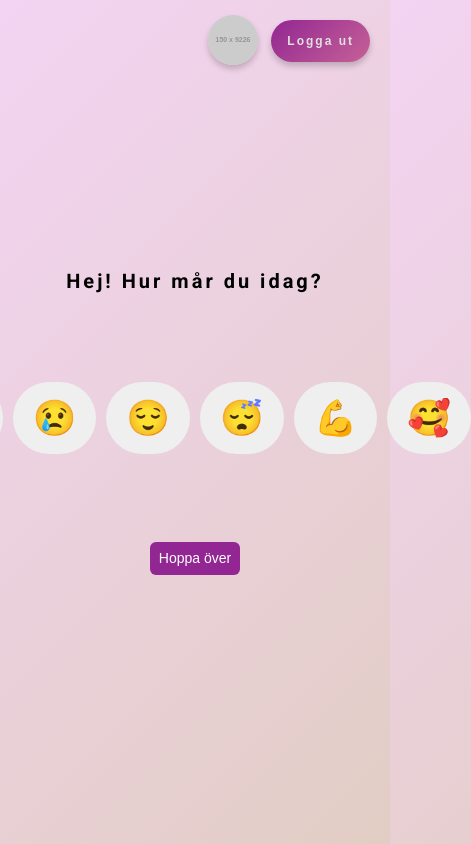
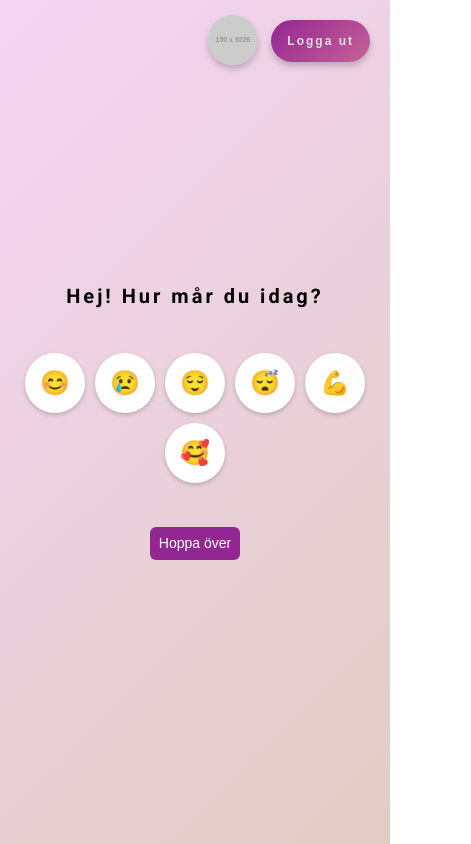
Before and after one commit to sofiapasco/my-daily-music, a React (Vite) app: page /mood-selection in a window 390 px wide. Shown: the whole page, 471 px wide, since content can reach past the window. Built offline with nearby package versions, Linux system fonts and the light colour scheme.

Commit message:
changed mood Page for mobile

```diff
--- a/src/assets/App.scss
+++ b/src/assets/App.scss
@@ -1,17 +1,5 @@
 @import "bootstrap/scss/bootstrap";
 @import url('https://fonts.googleapis.com/css2?family=Roboto:wght@400;700&display=swap');
-
-@media (min-width: 390px) {
-  .chart-container {
-    width: 80%;
-    height: 800px;
-  }
-
-  .album-art-container{
-    margin-left: 20px;
-  }
-
-}
 
 @media (max-width: 768px) {
   .song-name {
@@ -78,22 +66,9 @@
     }
   }
 
-
-  .mood-buttons button {
-    font-size: 14px;
-    padding: 6px 10px;
-    border-radius: 5px;
-  }
-
-  .skip-btn {
-    padding: 4px 5px;
-    font-size: 10px;
-  }
-
   .song-info {
     transition: transform 0.5s ease-out, opacity 0.5s ease-out;
 
-    & {
     &.swipe-left {
       transform: translateX(-120%) rotate(-10deg);
       opacity: 0.5;
@@ -104,6 +79,36 @@
       opacity: 0.5;
     }
   }
+
+  h1 {
+    font-size: 16px;
+    letter-spacing: 2px;
+  }
+
+  .mood-buttons {
+    gap: 8px;
+
+    button {
+      font-size: 11px;
+      padding: 6px 10px;
+      border-radius: 5px;
+      transition: transform 0.3s, background-color 0.3s;
+
+    }
+  }
+
+  .skip-btn {
+    font-size: 19px;
+    padding: 6px 14px;
+  }
+
+  .chart-container {
+    width: 80%;
+    height: 800px;
+  }
+
+  .album-art-container {
+    margin-left: 20px;
   }
 }
 
@@ -333,16 +338,21 @@
 
   .mood-buttons {
     display: flex;
+    flex-wrap: wrap;
+    justify-content: center;
     gap: 10px;
-    margin: 4rem;
+    margin: 20px 0;
 
     button {
-      padding: 10px 20px;
-      font-size: 35px;
+      width: 60px;
+      height: 60px;
+      font-size: 24px;
+      background-color: white;
       border: none;
-      border-radius: 40px;
+      border-radius: 50%;
+      box-shadow: 0 2px 4px rgba(0, 0, 0, 0.2);
       cursor: pointer;
-      transition: transform 0.3s;
+      transition: transform 0.3s ease, background-color 0.3s ease;
 
       &:hover {
         transform: scale(1.1);
--- a/src/pages/MoodSelection.tsx
+++ b/src/pages/MoodSelection.tsx
@@ -102,7 +102,7 @@ const MoodSelection: React.FC = () => {
       </div>
       <h1>{greeting}</h1>
       <div className="mood-buttons">
-        <button onClick={() => handleMoodSelection("😊")}> 😊</button>
+        <button onClick={() => handleMoodSelection("😊")}>😊</button>
         <button onClick={() => handleMoodSelection("😢")}>😢</button>
         <button onClick={() => handleMoodSelection("😌")}>😌</button>
         <button onClick={() => handleMoodSelection("😴")}>😴</button>
```
Lines whose indentation alone changed are shown as unchanged.
